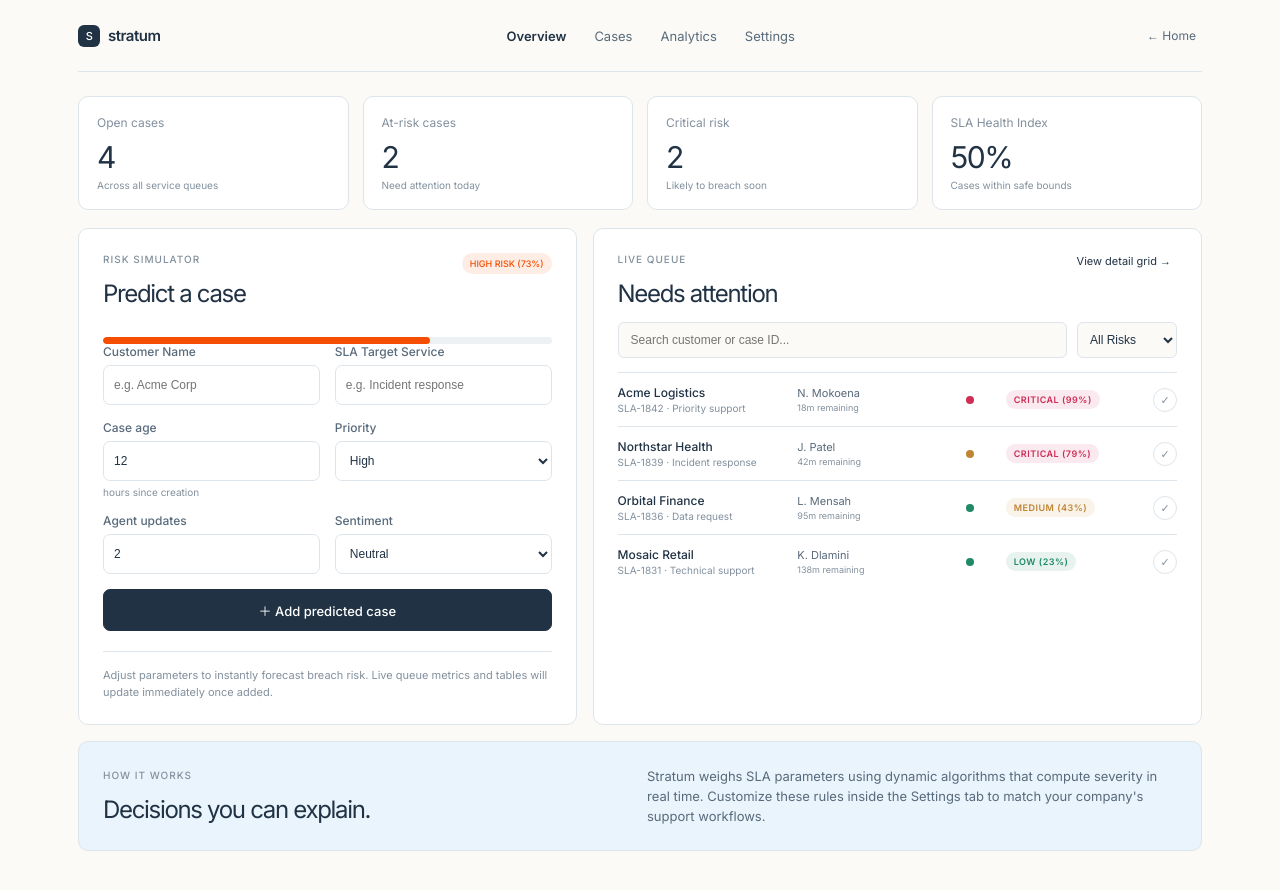
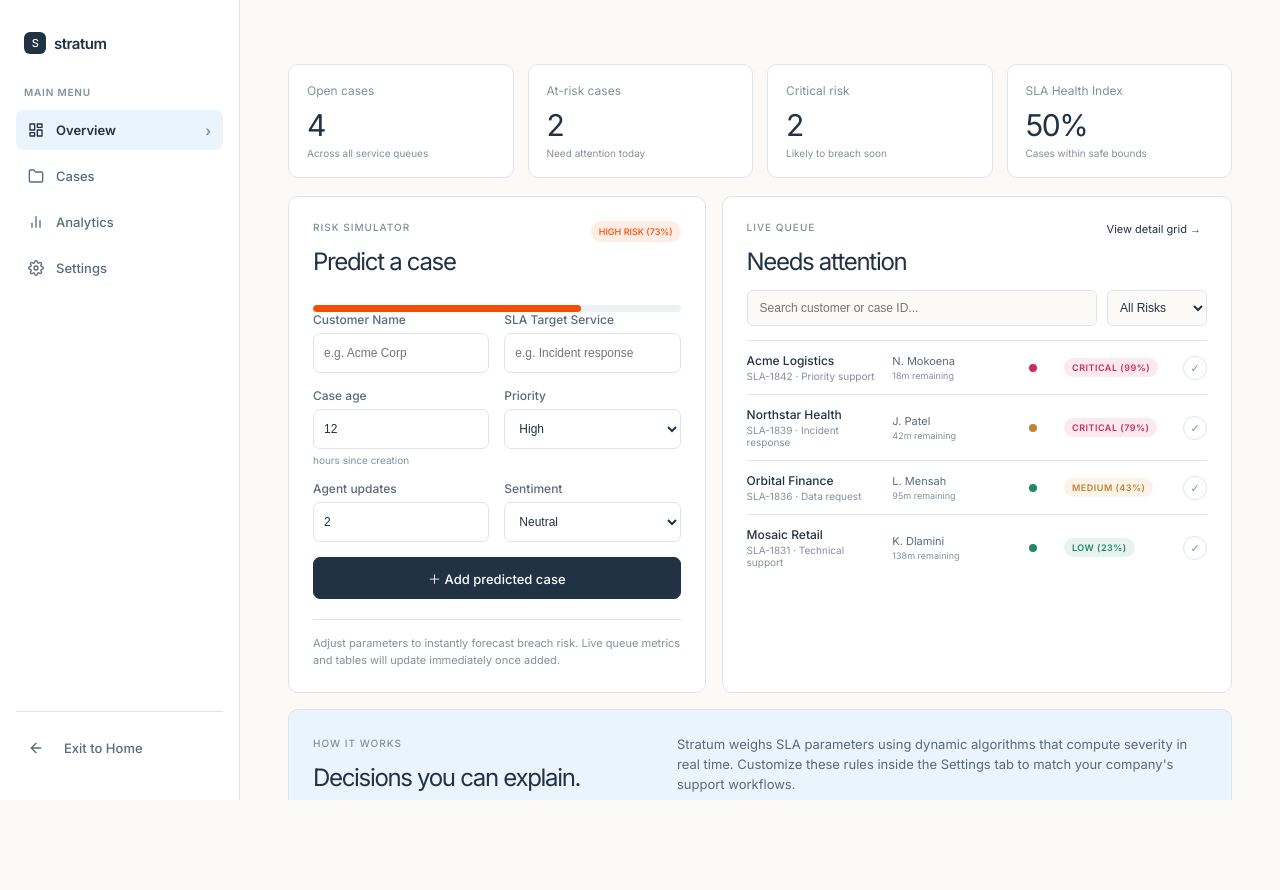
Before and after one commit to luthandombanjwa/stratum, a React (Vite) app: page / in a window 1280 px wide. Both pictures are taken after a click on the button "Open dashboard ↗". Shown: the top 890 px of the page. After the commit the page ends 800 px from the top, so only its background shows below. Built offline with nearby package versions, Linux system fonts and the light colour scheme.

Commit message:
Add left-hand sidebar navigation to the dashboard layout

```diff
--- a/src/main.jsx
+++ b/src/main.jsx
@@ -65,6 +65,83 @@ function Brand() {
     </span>
   );
 }
+
+const tabIcon = (tab) => {
+  switch (tab) {
+    case "Overview":
+      return (
+        <svg
+          width="16"
+          height="16"
+          viewBox="0 0 24 24"
+          fill="none"
+          stroke="currentColor"
+          strokeWidth="2"
+          strokeLinecap="round"
+          strokeLinejoin="round"
+          className="sidebar-icon"
+        >
+          <rect x="3" y="3" width="7" height="9"></rect>
+          <rect x="14" y="3" width="7" height="5"></rect>
+          <rect x="14" y="12" width="7" height="9"></rect>
+          <rect x="3" y="16" width="7" height="5"></rect>
+        </svg>
+      );
+    case "Cases":
+      return (
+        <svg
+          width="16"
+          height="16"
+          viewBox="0 0 24 24"
+          fill="none"
+          stroke="currentColor"
+          strokeWidth="2"
+          strokeLinecap="round"
+          strokeLinejoin="round"
+          className="sidebar-icon"
+        >
+          <path d="M22 19a2 2 0 0 1-2 2H4a2 2 0 0 1-2-2V5a2 2 0 0 1 2-2h5l2 3h9a2 2 0 0 1 2 2z"></path>
+        </svg>
+      );
+    case "Analytics":
+      return (
+        <svg
+          width="16"
+          height="16"
+          viewBox="0 0 24 24"
+          fill="none"
+          stroke="currentColor"
+          strokeWidth="2"
+          strokeLinecap="round"
+          strokeLinejoin="round"
+          className="sidebar-icon"
+        >
+          <line x1="18" y1="20" x2="18" y2="10"></line>
+          <line x1="12" y1="20" x2="12" y2="4"></line>
+          <line x1="6" y1="20" x2="6" y2="14"></line>
+        </svg>
+      );
+    case "Settings":
+      return (
+        <svg
+          width="16"
+          height="16"
+          viewBox="0 0 24 24"
+          fill="none"
+          stroke="currentColor"
+          strokeWidth="2"
+          strokeLinecap="round"
+          strokeLinejoin="round"
+          className="sidebar-icon"
+        >
+          <circle cx="12" cy="12" r="3"></circle>
+          <path d="M19.4 15a1.65 1.65 0 0 0 .33 1.82l.06.06a2 2 0 1 1-2.83 2.83l-.06-.06a1.65 1.65 0 0 0-1.82-.33 1.65 1.65 0 0 0-1 1.51V21a2 2 0 0 1-4 0v-.09A1.65 1.65 0 0 0 9 19.4a1.65 1.65 0 0 0-1.82.33l-.06.06a2 2 0 1 1-2.83-2.83l.06-.06a1.65 1.65 0 0 0 .33-1.82 1.65 1.65 0 0 0-1.51-1H3a2 2 0 0 1 0-4h.09A1.65 1.65 0 0 0 4.6 9a1.65 1.65 0 0 0-.33-1.82l-.06-.06a2 2 0 1 1 2.83-2.83l.06.06a1.65 1.65 0 0 0 1.82.33H9a1.65 1.65 0 0 0 1-1.51V3a2 2 0 0 1 4 0v.09a1.65 1.65 0 0 0 1 1.51 1.65 1.65 0 0 0 1.82-.33l.06-.06a2 2 0 1 1 2.83 2.83l-.06.06a1.65 1.65 0 0 0-.33 1.82V9a1.65 1.65 0 0 0 1.51 1H21a2 2 0 0 1 0 4h-.09a1.65 1.65 0 0 0-1.51 1z"></path>
+        </svg>
+      );
+    default:
+      return null;
+  }
+};
 
 function scoreCase(
   age,
@@ -227,28 +304,53 @@ function Dashboard({ onHome }) {
   };
 
   return (
-    <main className="rich-dashboard">
-      <header className="rich-nav">
-        <button className="brand-button" onClick={onHome}>
+    <div className="rich-dashboard-layout">
+      {/* Sidebar Nav */}
+      <aside className="sidebar-nav">
+        <div className="sidebar-brand">
           <Brand />
+        </div>
+        <div className="sidebar-section">
+          <p className="sidebar-section-title">Main Menu</p>
+          <nav className="sidebar-links">
+            {["Overview", "Cases", "Analytics", "Settings"].map((tab) => (
+              <button
+                key={tab}
+                className={`sidebar-link ${activeTab === tab ? "active" : ""}`}
+                onClick={() => setActiveTab(tab)}
+              >
+                {tabIcon(tab)}
+                <span>{tab}</span>
+                {activeTab === tab && (
+                  <span className="arrow-indicator">›</span>
+                )}
               </button>
-        <div className="rich-nav-links">
-          {["Overview", "Cases", "Analytics", "Settings"].map((tab) => (
-            <span
-              key={tab}
-              className={activeTab === tab ? "selected" : ""}
-              onClick={() => setActiveTab(tab)}
-              style={{ cursor: "pointer" }}
+            ))}
+          </nav>
+        </div>
+        <div className="sidebar-footer">
+          <button className="sidebar-link back-home-btn" onClick={onHome}>
+            <svg
+              width="16"
+              height="16"
+              viewBox="0 0 24 24"
+              fill="none"
+              stroke="currentColor"
+              strokeWidth="2"
+              strokeLinecap="round"
+              strokeLinejoin="round"
+              style={{ marginRight: "8px" }}
             >
-              {tab}
-            </span>
-          ))}
+              <line x1="19" y1="12" x2="5" y2="12"></line>
+              <polyline points="12 19 5 12 12 5"></polyline>
+            </svg>
+            <span>Exit to Home</span>
+          </button>
         </div>
-        <button className="back-link" onClick={onHome}>
-          ← Home
-        </button>
-      </header>
+      </aside>
 
+      {/* Main Dashboard Content Area */}
+      <main className="rich-dashboard-content">
         {/* Stats Cards Section */}
         <section className="rich-stats">
           <article>
@@ -564,8 +666,12 @@ function Dashboard({ onHome }) {
                           </div>
                         </td>
                         <td>
-                        <span className="sentiment-pill" title={item.sentiment}>
-                          {sentimentIndicator(item.sentiment)} {item.sentiment}
+                          <span
+                            className="sentiment-pill"
+                            title={item.sentiment}
+                          >
+                            {sentimentIndicator(item.sentiment)}{" "}
+                            {item.sentiment}
                           </span>
                         </td>
                         <td>
@@ -652,9 +758,11 @@ function Dashboard({ onHome }) {
                         Low: scoredCases.filter((c) => c.risk === "Low").length,
                         Medium: scoredCases.filter((c) => c.risk === "Medium")
                           .length,
-                      High: scoredCases.filter((c) => c.risk === "High").length,
-                      Critical: scoredCases.filter((c) => c.risk === "Critical")
+                        High: scoredCases.filter((c) => c.risk === "High")
                           .length,
+                        Critical: scoredCases.filter(
+                          (c) => c.risk === "Critical",
+                        ).length,
                       };
                       const maxVal = Math.max(
                         1,
@@ -963,8 +1071,9 @@ function Dashboard({ onHome }) {
               <h3>Live Equation Preview</h3>
               <div className="formula-box-preview">
                 <code>
-                Breach Score = priorityWeight({weights.priority[form.priority]})
-                + sentimentWeight({weights.sentiment[form.sentiment]}) + max(0,{" "}
+                  Breach Score = priorityWeight(
+                  {weights.priority[form.priority]}) + sentimentWeight(
+                  {weights.sentiment[form.sentiment]}) + max(0,{" "}
                   {weights.updatesMaxSubtract} - updates({form.updates}) ×{" "}
                   {weights.updatesMultiplier}) + min({weights.ageMaxAdd}, age(
                   {form.age}) × {weights.ageMultiplier})
@@ -995,6 +1104,7 @@ function Dashboard({ onHome }) {
           </p>
         </section>
       </main>
+    </div>
   );
 }
 
--- a/src/styles.css
+++ b/src/styles.css
@@ -704,7 +704,7 @@ h3 {
   align-items: end;
   justify-content: space-between;
   gap: 30px;
-  padding: 60px 0 42px;
+  padding: 10px 0 32px;
 }
 .rich-hero h1 {
   max-width: 610px;
@@ -1498,3 +1498,133 @@ h3 {
     width: 100%;
   }
 }
+
+/* Sidebar Dashboard Layout */
+.rich-dashboard-layout {
+  display: grid;
+  grid-template-columns: 240px 1fr;
+  min-height: 100vh;
+  background: var(--cream);
+}
+
+.sidebar-nav {
+  display: flex;
+  flex-direction: column;
+  background: var(--card);
+  border-right: 1px solid var(--line);
+  padding: 32px 16px;
+  height: 100vh;
+  position: sticky;
+  top: 0;
+  box-sizing: border-box;
+}
+
+.sidebar-brand {
+  margin-bottom: 32px;
+  padding: 0 8px;
+}
+
+.sidebar-section {
+  display: flex;
+  flex-direction: column;
+  flex: 1;
+}
+
+.sidebar-section-title {
+  font-size: 10px;
+  font-weight: 600;
+  text-transform: uppercase;
+  color: var(--muted);
+  letter-spacing: 0.8px;
+  margin: 0 0 12px 8px;
+}
+
+.sidebar-links {
+  display: flex;
+  flex-direction: column;
+  gap: 6px;
+}
+
+.sidebar-link {
+  display: flex;
+  align-items: center;
+  gap: 12px;
+  width: 100%;
+  height: 40px;
+  padding: 0 12px;
+  border: 0;
+  border-radius: 8px;
+  background: transparent;
+  color: var(--body);
+  font-size: 13px;
+  font-weight: 500;
+  text-align: left;
+  cursor: pointer;
+  transition: all 0.2s ease;
+  box-sizing: border-box;
+}
+
+.sidebar-link:hover {
+  background: var(--cream);
+  color: var(--ink);
+}
+
+.sidebar-link.active {
+  background: var(--blue);
+  color: var(--ink);
+  font-weight: 600;
+}
+
+.sidebar-icon {
+  width: 16px;
+  height: 16px;
+  color: currentColor;
+}
+
+.arrow-indicator {
+  margin-left: auto;
+  font-size: 14px;
+  color: var(--muted);
+}
+
+.sidebar-footer {
+  margin-top: auto;
+  border-top: 1px solid var(--line);
+  padding-top: 16px;
+}
+
+.back-home-btn {
+  color: var(--body);
+}
+
+.back-home-btn:hover {
+  background: rgba(207, 45, 86, 0.08);
+  color: #cf2d56;
+}
+
+.rich-dashboard-content {
+  padding: 40px 48px;
+  overflow-y: auto;
+  height: 100vh;
+  box-sizing: border-box;
+}
+
+@media (max-width: 900px) {
+  .rich-dashboard-layout {
+    grid-template-columns: 1fr;
+  }
+  .sidebar-nav {
+    height: auto;
+    position: relative;
+    border-right: 0;
+    border-bottom: 1px solid var(--line);
+    padding: 18px 24px;
+  }
+  .rich-dashboard-content {
+    height: auto;
+    padding: 24px 18px;
+  }
+  .sidebar-footer {
+    display: none;
+  }
+}
```
Lines whose indentation alone changed are shown as unchanged.
